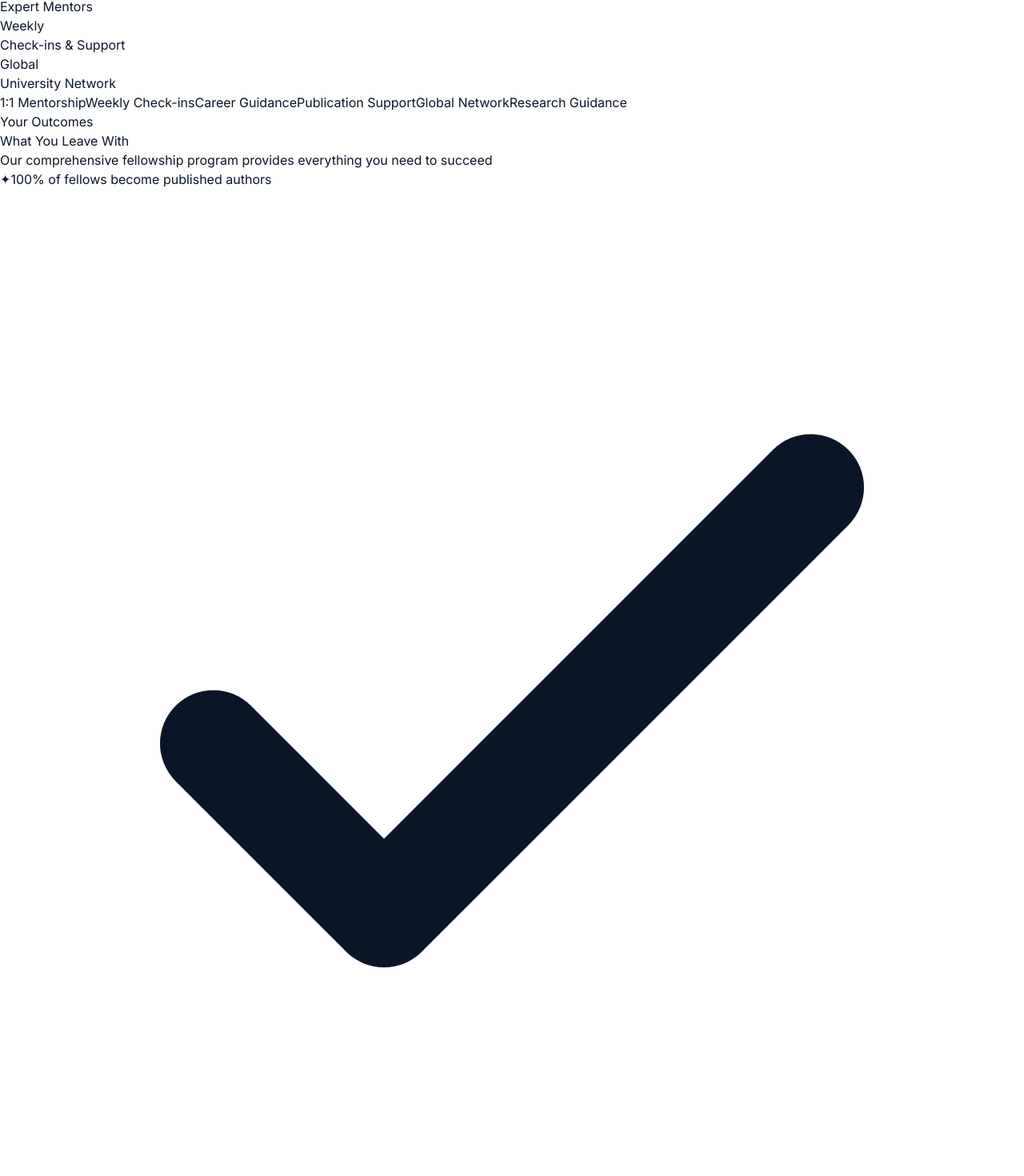
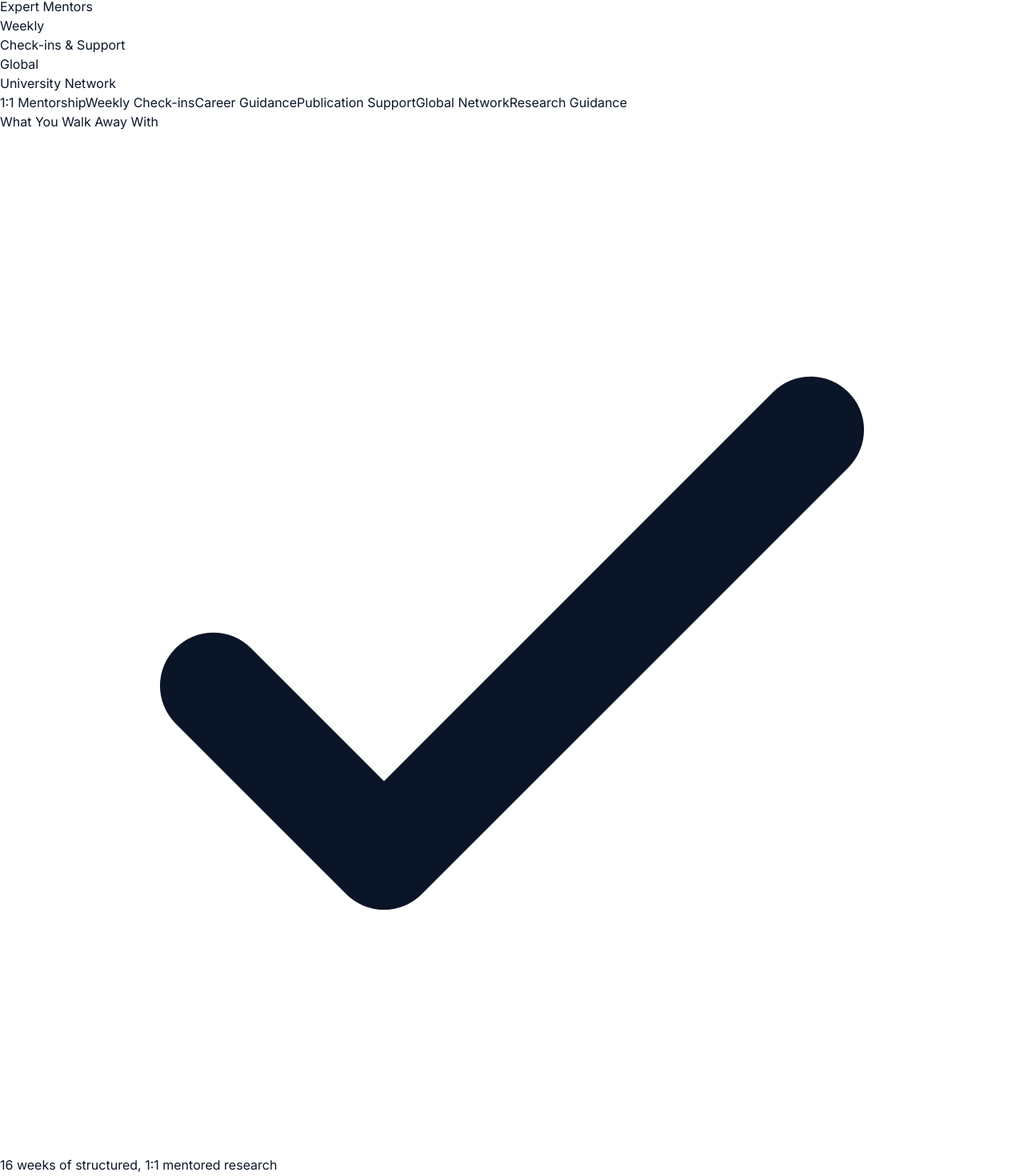
Before and after one commit to kelvin001-oteyo/akilibridge-platform, a React (Vite) app in the folder akili-bridge-frontend/: page /program in a window 1280 px wide. Shown: the part 1857-3327 px from the top of the page at 80% size. Built offline with nearby package versions, Linux system fonts and the light colour scheme.

Commit message:
Update WhatFellowsReceive.jsx

```diff
--- a/akili-bridge-frontend/src/components/program/WhatFellowsReceive.jsx
+++ b/akili-bridge-frontend/src/components/program/WhatFellowsReceive.jsx
@@ -4,22 +4,22 @@ import { motion } from "framer-motion";
 export default function WhatFellowsReceive() {
   const benefits = [
     {
-      text: "Become a published author on a peer-reviewed paper, conference paper, or open-source repository"
+      text: "16 weeks of structured, 1:1 mentored research"
     },
     {
-      text: "1:1 mentorship with active researchers at top global universities and industry labs"
+      text: "A completed research project in your discipline"
     },
     {
-      text: "Detailed, output-backed letter of recommendation from your track mentor"
+      text: "Support taking your work toward publication"
     },
     {
-      text: "Akili Bridge Fellowship Certificate for completing the 16-week term"
+      text: "A closing symposium to present your findings"
     },
     {
-      text: "Direct support for fully funded Master's and Ph.D. positions at top international universities"
+      text: "An Akili Bridge Fellowship certificate"
     },
     {
-      text: "Networking with international researchers and senior engineers"
+      text: "A network of peers and mentors across six research fields"
     }
   ];
 
@@ -46,36 +46,15 @@ export default function WhatFellowsReceive() {
           viewport={{ once: true }}
           className="text-center mb-12"
         >
-          {/* Badge - Updated to Orange */}
-          <motion.span
-            className="inline-block px-4 py-1.5 bg-[#df7c2e]/10 text-[#df7c2e] rounded-full text-xs font-medium tracking-wider uppercase mb-3"
-            initial={{ opacity: 0, scale: 0.8 }}
-            whileInView={{ opacity: 1, scale: 1 }}
-            transition={{ delay: 0.2, duration: 0.4 }}
-            viewport={{ once: true }}
-          >
-            Your Outcomes
-          </motion.span>
+          {/* REMOVED: Badge */}
 
-          {/* Title - Updated to Dark Navy & Orange */}
+          {/* Title - UPDATED */}
           <h2 className="text-3xl md:text-4xl font-bold text-[#0a1628] mb-2">
-            What You <span className="text-[#df7c2e]">Leave With</span>
+            What You Walk Away With
           </h2>
-          <p className="text-[#0a1628]/70 max-w-2xl mx-auto">
-            Our comprehensive fellowship program provides everything you need to succeed
-          </p>
 
-          {/* Promise indicator - Updated to Orange theme */}
-          <motion.div
-            className="inline-flex items-center gap-2 mt-3 px-4 py-1.5 bg-[#df7c2e]/10 rounded-full border border-[#df7c2e]/20"
-            initial={{ opacity: 0 }}
-            whileInView={{ opacity: 1 }}
-            transition={{ delay: 0.3, duration: 0.4 }}
-            viewport={{ once: true }}
-          >
-            <span className="text-[#df7c2e] text-lg font-bold">✦</span>
-            <span className="text-sm text-[#df7c2e] font-medium">100% of fellows become published authors</span>
-          </motion.div>
+          {/* REMOVED: Subtitle */}
+          {/* REMOVED: Promise indicator */}
         </motion.div>
 
         <div className="grid grid-cols-1 md:grid-cols-2 gap-4">
```
